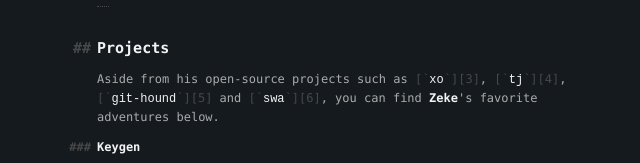
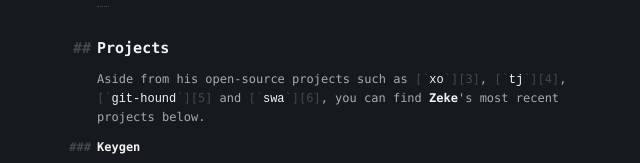
Before and after one commit to ezekg/ezekg.github.io, a plain HTML site: page index.html in a window 1280 px wide. Shown: the part 233-396 px from the top of the page, 303-943 px from the left. Drawn offline with Linux system fonts and the light colour scheme.

Commit message:
update wording

```diff
--- a/index.html
+++ b/index.html
@@ -171,7 +171,7 @@
       <hr>
       <h2>Projects</h2>
       <p>
-        Aside from his open-source projects such as <a href="https://github.com/ezekg/xo"><code>xo</code></a>, <a href="https://github.com/ezekg/tj"><code>tj</code></a>, <a href="https://github.com/ezekg/git-hound"><code>git-hound</code></a> and <a href="https://github.com/ezekg/swa-dashboard"><code>swa</code></a>, you can find <strong>Zeke</strong>'s favorite adventures below.
+        Aside from his open-source projects such as <a href="https://github.com/ezekg/xo"><code>xo</code></a>, <a href="https://github.com/ezekg/tj"><code>tj</code></a>, <a href="https://github.com/ezekg/git-hound"><code>git-hound</code></a> and <a href="https://github.com/ezekg/swa-dashboard"><code>swa</code></a>, you can find <strong>Zeke</strong>'s most recent projects below.
       </p>
       <h3>Keygen</h3>
       <p>
```
